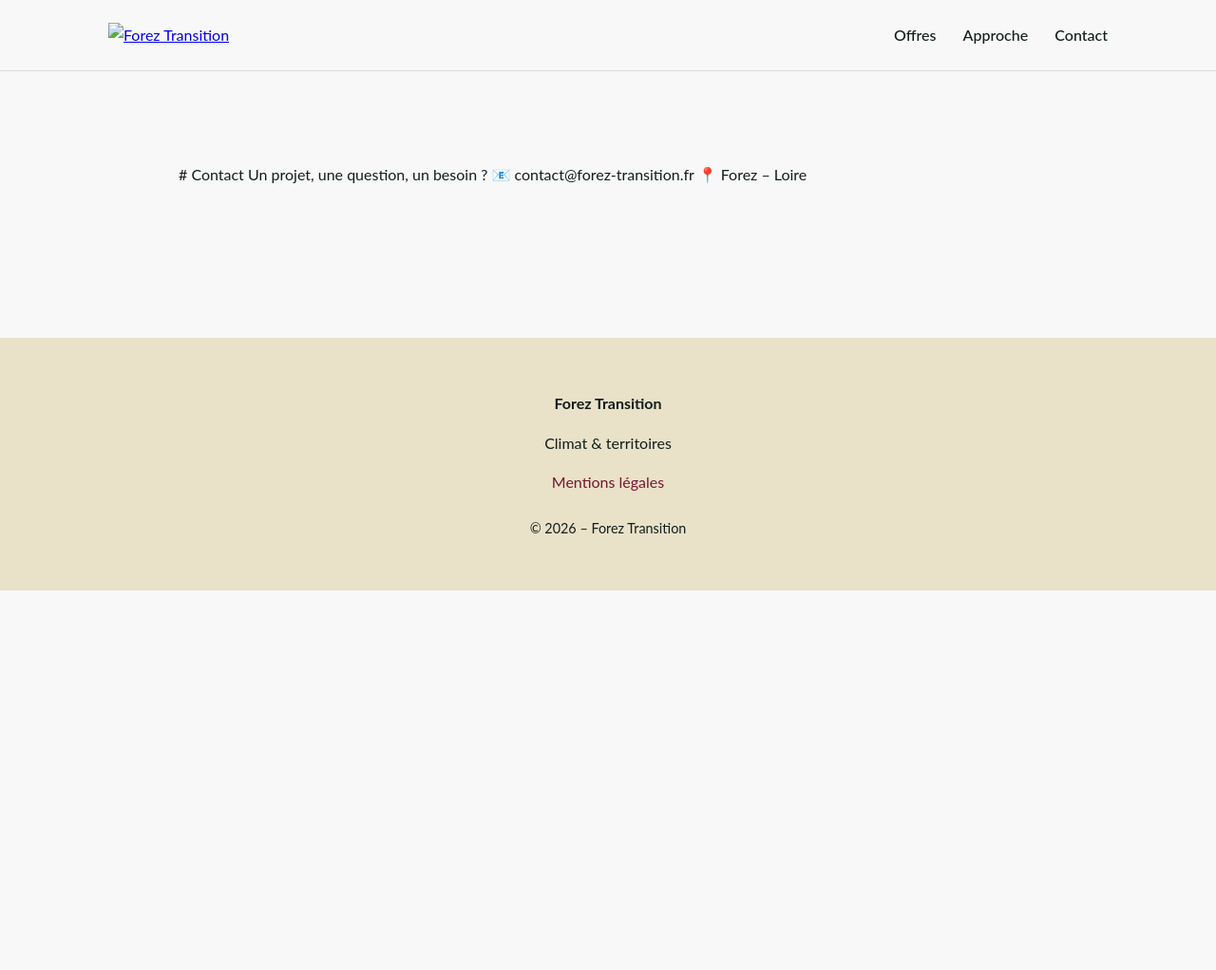
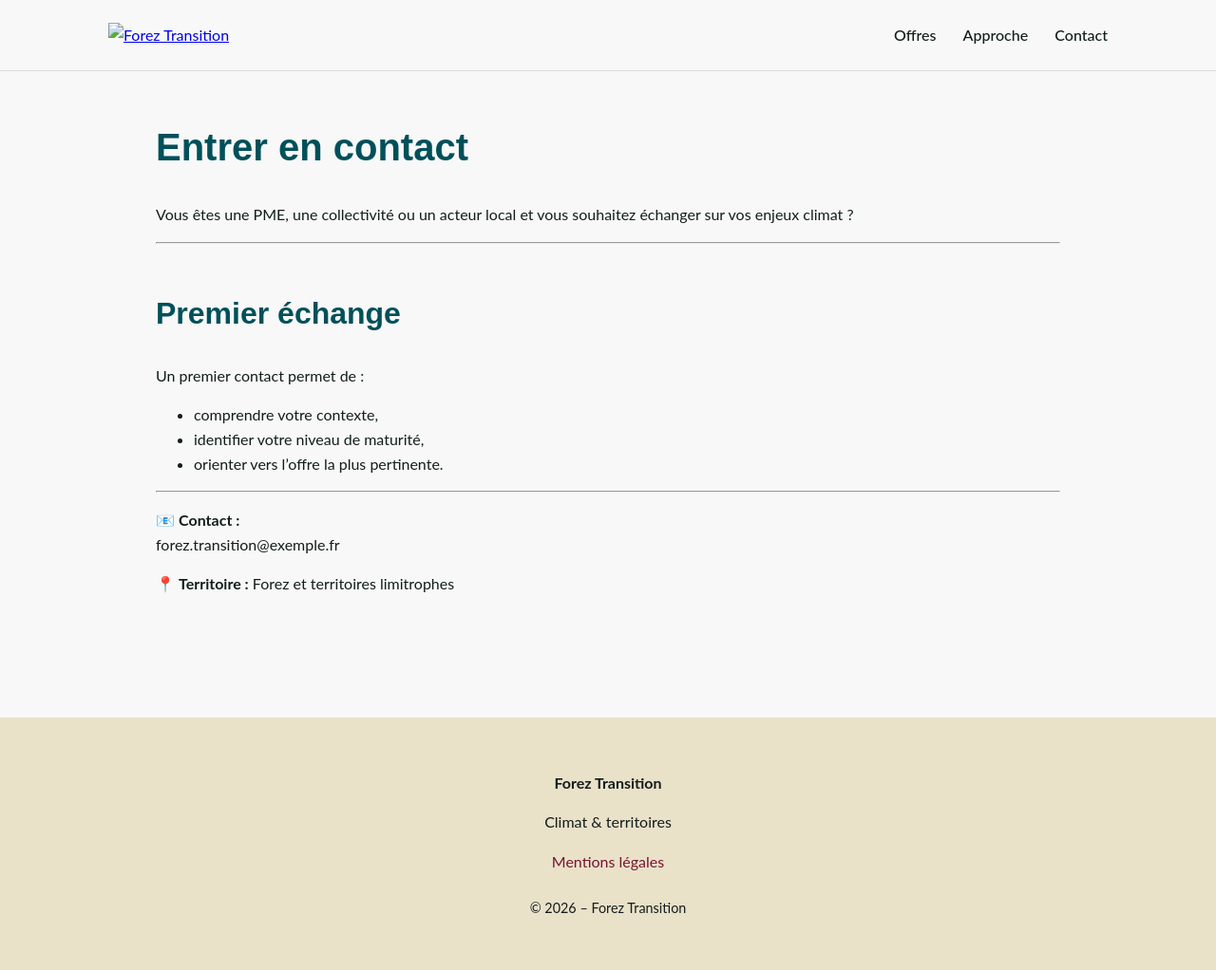
Before and after one commit to Alex-JULIEN/forez-transition, a Jekyll site: the page built from contact.md, in a window 1280 px wide. Shown: the whole page at 95% size. Built offline with Jekyll 4.4.1, drawn with Linux system fonts in a browser that asks for light colours; before the commit the page ends 900 px from its top, so only the background shows below that.

Commit message:
Update contact.md

```diff
--- a/contact.md
+++ b/contact.md
@@ -3,12 +3,21 @@ layout: default
 title: Contact
 ---
 
-<section class="container">
+# Entrer en contact
 
-# Contact
+Vous êtes une PME, une collectivité ou un acteur local et vous souhaitez échanger sur vos enjeux climat ?
 
-Un projet, une question, un besoin ?
+---
 
-📧 contact@forez-transition.fr
-📍 Forez – Loire
-</section>
+## Premier échange
+Un premier contact permet de :
+- comprendre votre contexte,
+- identifier votre niveau de maturité,
+- orienter vers l’offre la plus pertinente.
+
+---
+
+📧 **Contact :**
+forez.transition@exemple.fr
+
+📍 **Territoire :** Forez et territoires limitrophes
```
